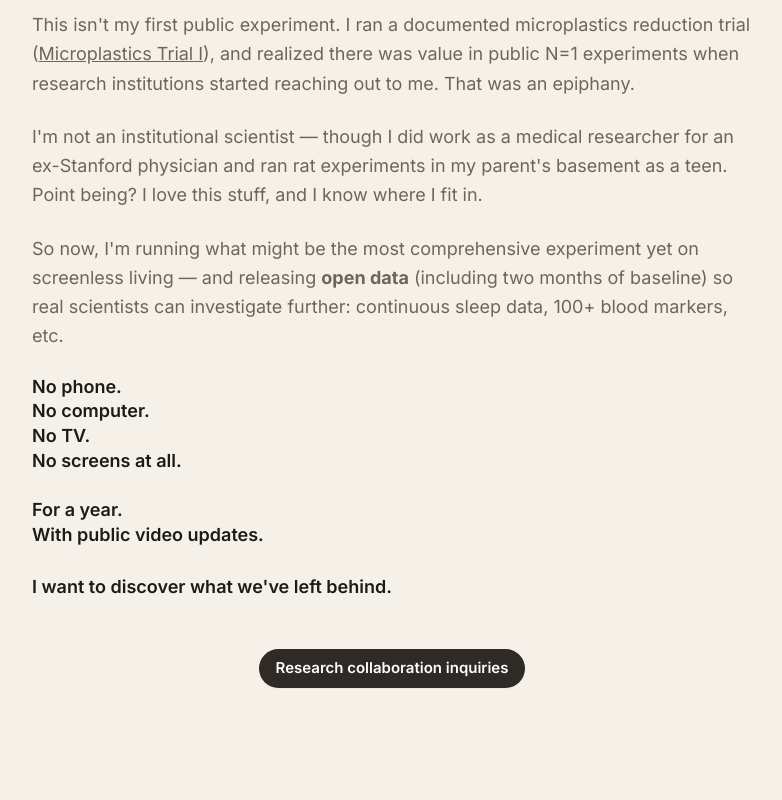
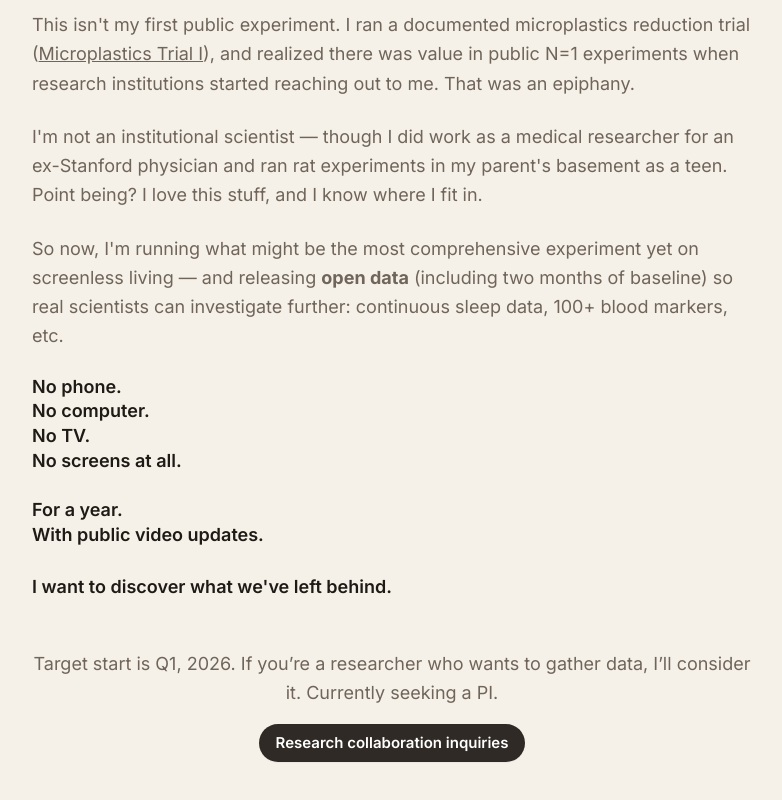
Before and after one commit to dvdaines/year-unplugged-dashboard, a Next.js app: page /about in a window 1280 px wide. Shown: the part 934-1734 px from the top of the page, without its empty margins (248-1030 px from the left). Before the commit the page ends 1686 px from the top, so only its background shows below. Built offline with nearby package versions, Linux system fonts and the light colour scheme.

Commit message:
Update page.tsx

```diff
--- a/app/about/page.tsx
+++ b/app/about/page.tsx
@@ -117,7 +117,11 @@ export default function AboutPage() {
         </div>
 
         {/* CTA */}
-        <div className="mt-12 text-center">
+<div className="mt-12 text-center space-y-4">
+  <p className="text-muted-ink text-base sm:text-lg leading-relaxed">
+    Target start is Q1, 2026. If you’re a researcher who wants to gather data, I’ll consider it. Currently seeking a PI.
+  </p>
+
   <a
     href="mailto:david@davidd.org?subject=Year%20Unplugged%20%E2%80%94%20Research%20Collaboration"
     className="btn btn-primary"
```
Lines whose indentation alone changed are shown as unchanged.
